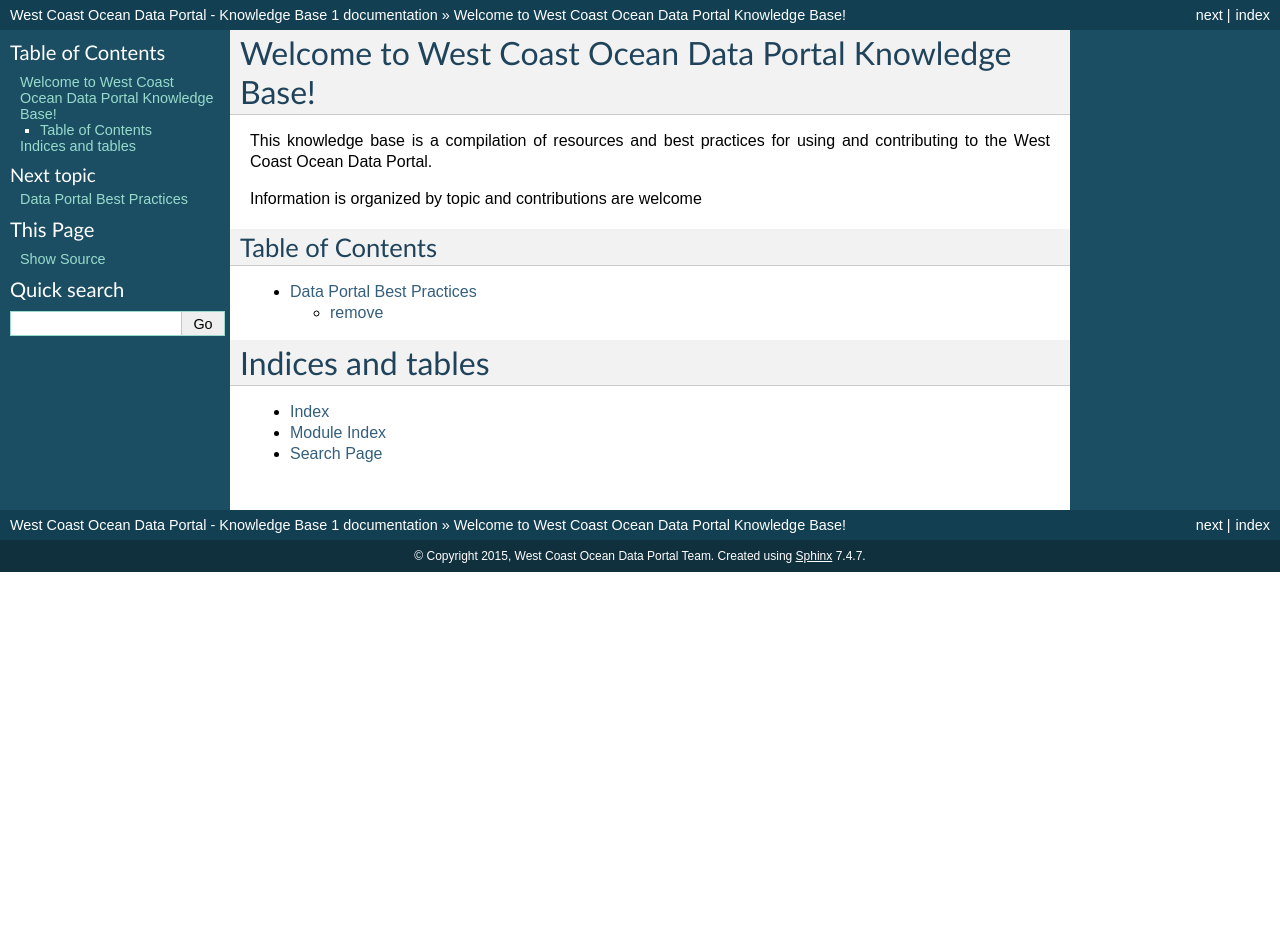
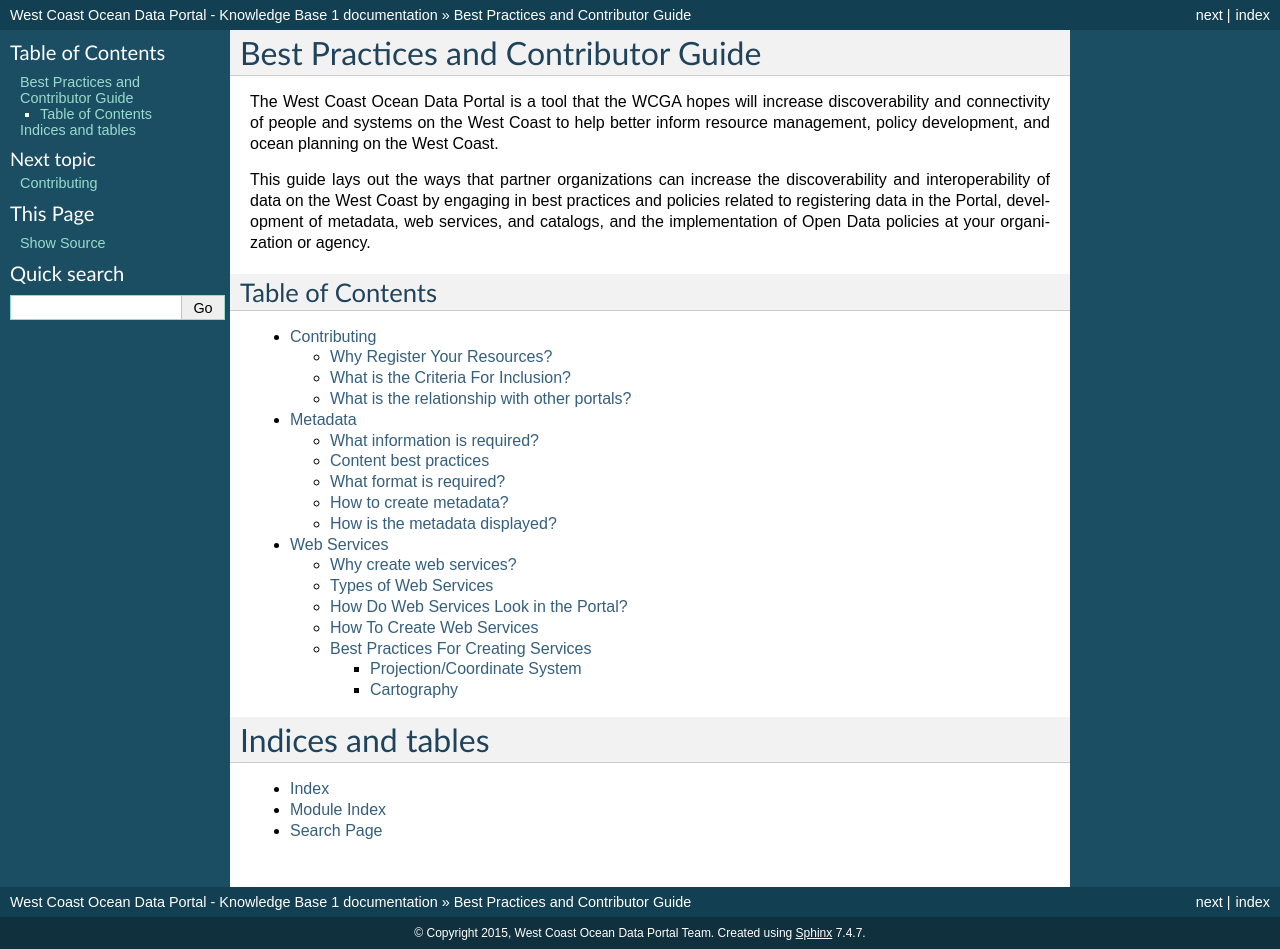
Before and after one commit to WCGA/knowledge-base, a Sphinx documentation site: the page built from docs/index.rst, in a window 1280 px wide. Built offline with Sphinx 7.4.7, drawn with Linux system fonts in a browser that asks for light colours; before the commit the page ends 900 px from its top, so only the background shows below that.

Commit message:
add subpages

```diff
--- a/docs/bestpractices.rst
+++ /dev/null
@@ -1,7 +0,0 @@
-Data Portal Best Practices
-==========================
-
-foo
-
-remove
-------
--- /dev/null
+++ b/docs/contributing.rst
@@ -0,0 +1,17 @@
+Contributing
+============
+
+Why Register Your Resources?
+----------------------------
+
+foo
+
+What is the Criteria For Inclusion?
+-----------------------------------
+
+bar
+
+What is the relationship with other portals?
+--------------------------------------------
+
+blat
--- a/docs/index.rst
+++ b/docs/index.rst
@@ -3,20 +3,28 @@
    You can adapt this file completely to your liking, but it should at least
    contain the root `toctree` directive.
 
-Welcome to West Coast Ocean Data Portal Knowledge Base!
-=========================================================================
+Best Practices and Contributor Guide
+====================================
 
-This knowledge base is a compilation of resources and best practices for using and contributing to the West Coast Ocean Data Portal.
+The West Coast Ocean Data Portal is a tool that the WCGA hopes will increase
+discoverability and connectivity of people and systems on the West Coast to
+help better inform resource management, policy development, and ocean
+planning on the West Coast.
 
-Information is organized by topic and contributions are welcome
+This guide lays out the ways that partner organizations can increase the
+discoverability and interoperability of data on the West Coast by engaging in
+best practices and policies related to registering data in the Portal,
+development of metadata, web services, and catalogs, and the
+implementation of Open Data policies at your organization or agency.
 
 Table of Contents
 -----------------
 
 .. toctree::
 
-   bestpractices
-
+   contributing
+   metadata
+   webservices
 
 
 Indices and tables
--- /dev/null
+++ b/docs/metadata.rst
@@ -0,0 +1,28 @@
+Metadata
+========
+
+
+What information is required?
+-----------------------------
+
+foo
+
+Content best practices
+----------------------
+
+foo
+
+What format is required?
+------------------------
+
+foo
+
+How to create metadata?
+-----------------------
+
+foo
+
+How is the metadata displayed?
+------------------------------
+
+foo
--- /dev/null
+++ b/docs/webservices.rst
@@ -0,0 +1,37 @@
+Web Services
+============
+
+Why create web services?
+------------------------
+
+foo
+
+Types of Web Services
+---------------------
+
+foo
+
+How Do Web Services Look in the Portal?
+-----------------------------------
+
+foo
+
+How To Create Web Services
+--------------------------
+
+foo
+
+Best Practices For Creating Services
+------------------------------------
+
+foo
+
+Projection/Coordinate System
+~~~~~~~~~~~~~~~~~~~~~~~~~~~~
+
+foo
+
+Cartography
+~~~~~~~~~~~
+
+foo
```
